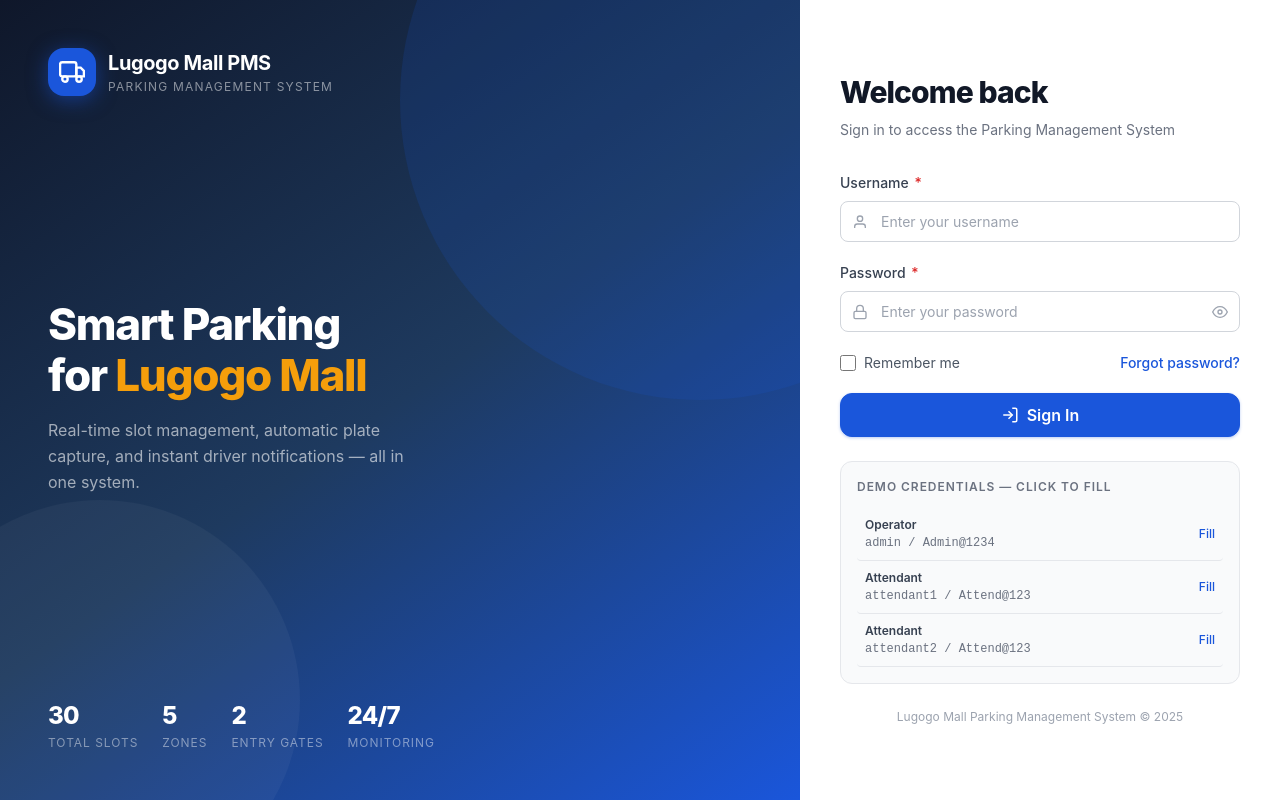
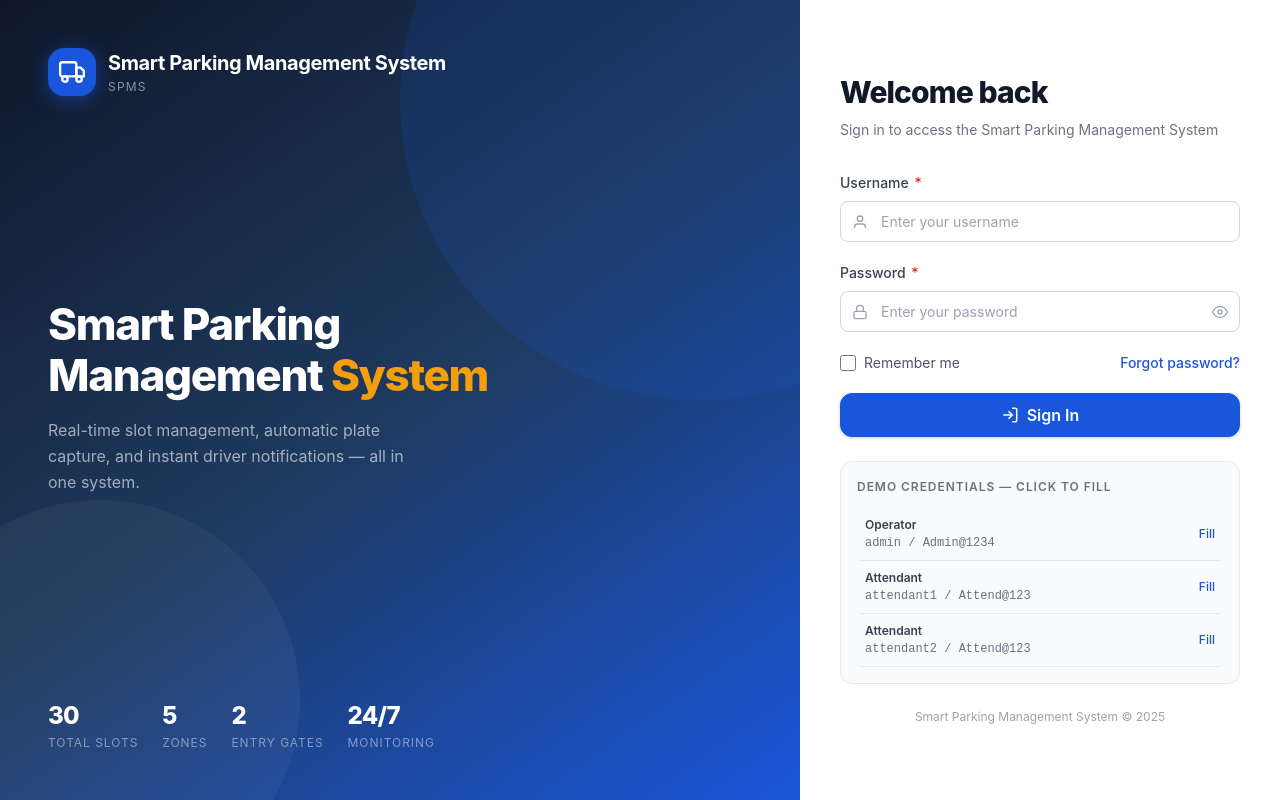
Before and after one commit to mugisharayan/SMART-PARKING-MANAGEMENT-SYSTEM-SPMS-, a React (Create React App) app in the folder frontend/: page /login in a window 1280 px wide. Built offline with nearby package versions, Linux system fonts and the light colour scheme; no server answers.

Commit message:
modified thhe name of the system

```diff
--- a/frontend/src/pages/Login.jsx
+++ b/frontend/src/pages/Login.jsx
@@ -113,15 +113,15 @@ export default function Login() {
             </svg>
           </div>
           <div>
-            <div style={{ fontSize:'var(--text-xl)', fontWeight:'var(--weight-bold)', color:'#fff', letterSpacing:'-0.02em' }}>Lugogo Mall PMS</div>
-            <div style={{ fontSize:'var(--text-xs)', color:'rgba(255,255,255,0.5)', textTransform:'uppercase', letterSpacing:'0.1em' }}>Parking Management System</div>
+            <div style={{ fontSize:'var(--text-xl)', fontWeight:'var(--weight-bold)', color:'#fff', letterSpacing:'-0.02em' }}>Smart Parking Management System</div>
+            <div style={{ fontSize:'var(--text-xs)', color:'rgba(255,255,255,0.5)', textTransform:'uppercase', letterSpacing:'0.1em' }}>SPMS</div>
           </div>
         </div>
 
         {/* Hero */}
         <div style={{ position:'relative', zIndex:1 }}>
           <h1 style={{ fontSize:'2.75rem', fontWeight:'var(--weight-extrabold)', color:'#fff', lineHeight:1.15, letterSpacing:'-0.03em', marginBottom:'var(--space-4)' }}>
-            Smart Parking<br/>for <span style={{ color:'var(--brand-accent)' }}>Lugogo Mall</span>
+            Smart Parking<br/>Management <span style={{ color:'var(--brand-accent)' }}>System</span>
           </h1>
           <p style={{ fontSize:'var(--text-base)', color:'rgba(255,255,255,0.6)', lineHeight:'var(--leading-relaxed)', maxWidth:380 }}>
             Real-time slot management, automatic plate capture, and instant driver notifications — all in one system.
@@ -144,7 +144,7 @@ export default function Login() {
 
         <div style={{ marginBottom:'var(--space-8)' }}>
           <h2 style={{ fontSize:'var(--text-3xl)', fontWeight:'var(--weight-extrabold)', color:'var(--gray-900)', letterSpacing:'-0.03em', marginBottom:'var(--space-2)' }}>Welcome back</h2>
-          <p style={{ fontSize:'var(--text-sm)', color:'var(--gray-500)' }}>Sign in to access the Parking Management System</p>
+          <p style={{ fontSize:'var(--text-sm)', color:'var(--gray-500)' }}>Sign in to access the Smart Parking Management System</p>
         </div>
 
         {/* Server error */}
@@ -253,7 +253,7 @@ export default function Login() {
         </div>
 
         <div style={{ marginTop:'var(--space-6)', textAlign:'center', fontSize:'var(--text-xs)', color:'var(--gray-400)' }}>
-          Lugogo Mall Parking Management System &copy; 2025
+          Smart Parking Management System &copy; 2025
         </div>
       </div>
 
```
